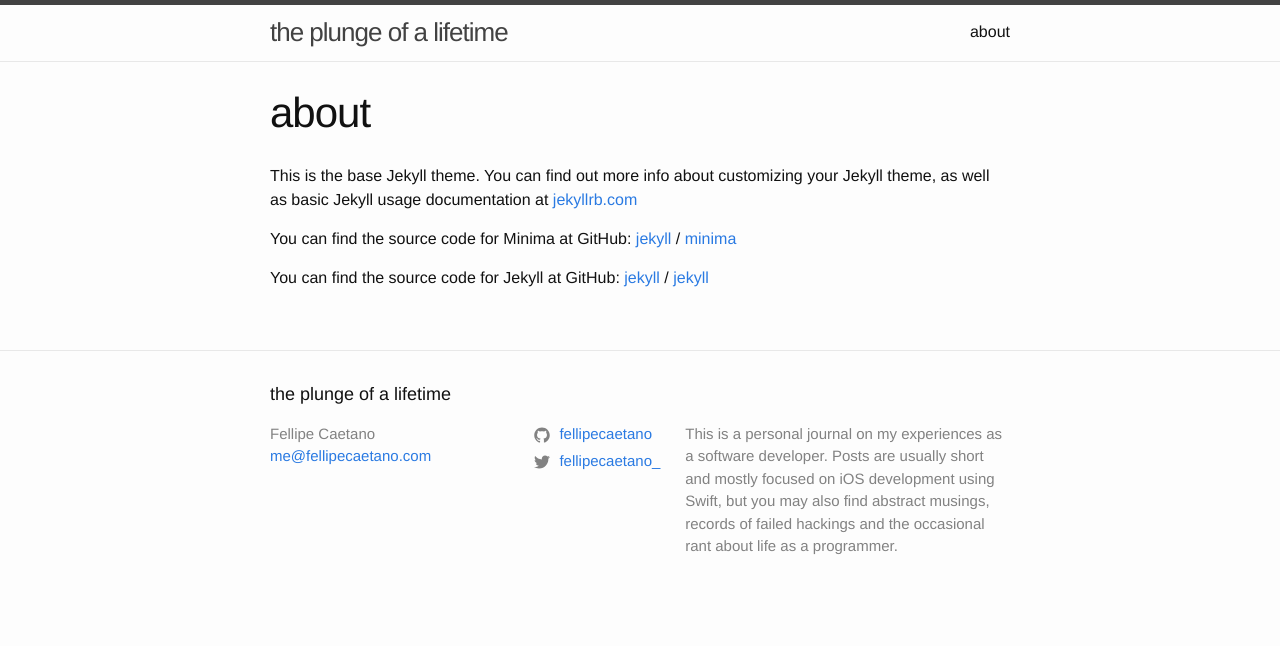
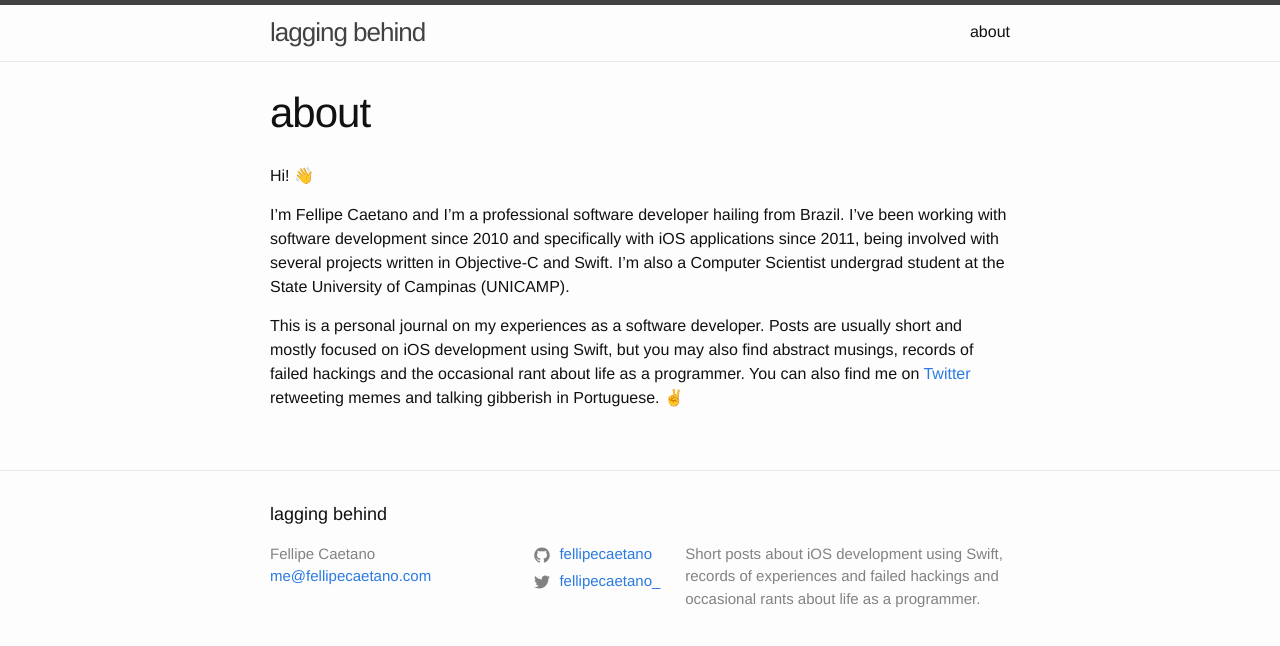
Before and after one commit to fellipecaetano/fellipecaetano.github.io, a Jekyll site: the page built from about.md, in a window 1280 px wide. Shown: the top 646 px of the page. Built offline with Jekyll 4.4.1, drawn with Linux system fonts in a browser that asks for light colours.

Commit message:
Write first draft of the "about" page

```diff
--- a/_config.yml
+++ b/_config.yml
@@ -13,14 +13,12 @@
 # you will see them accessed via {{ site.title }}, {{ site.email }}, and so on.
 # You can create any custom variable you would like, and they will be accessible
 # in the templates via {{ site.myvariable }}.
-title: the plunge of a lifetime
+title: lagging behind
 author: Fellipe Caetano
 email: me@fellipecaetano.com
 description: > # this means to ignore newlines until "baseurl:"
-    This is a personal journal on my experiences as a software developer. Posts
-    are usually short and mostly focused on iOS development using Swift, but you
-    may also find abstract musings, records of failed hackings and the
-    occasional rant about life as a programmer.
+  Short posts about iOS development using Swift, records of experiences and
+  failed hackings and occasional rants about life as a programmer.
 baseurl: "" # the subpath of your site, e.g. /blog
 url: "https://fellipecaetano.com" # the base hostname & protocol for your site, e.g. http://example.com
 twitter_username: fellipecaetano_
--- a/about.md
+++ b/about.md
@@ -4,15 +4,17 @@ title: about
 permalink: /about/
 ---
 
-This is the base Jekyll theme. You can find out more info about customizing your Jekyll theme, as well as basic Jekyll usage documentation at [jekyllrb.com](https://jekyllrb.com/)
+Hi! 👋
 
-You can find the source code for Minima at GitHub:
-[jekyll][jekyll-organization] /
-[minima](https://github.com/jekyll/minima)
+I'm Fellipe Caetano and I'm a professional software developer hailing
+from Brazil. I've been working with software development since 2010 and
+specifically with iOS applications since 2011, being involved with several
+projects written in Objective-C and Swift. I'm also a Computer Scientist
+undergrad student at the State University of Campinas (UNICAMP).
 
-You can find the source code for Jekyll at GitHub:
-[jekyll][jekyll-organization] /
-[jekyll](https://github.com/jekyll/jekyll)
-
-
-[jekyll-organization]: https://github.com/jekyll
+This is a personal journal on my experiences as a software developer. Posts are
+usually short and mostly focused on iOS development using Swift, but you may
+also find abstract musings, records of failed hackings and the occasional rant
+about life as a programmer. You can also find me on
+[Twitter](https://twitter.com/{{ site.twitter_username }}) retweeting memes and
+talking gibberish in Portuguese. ✌️
```
